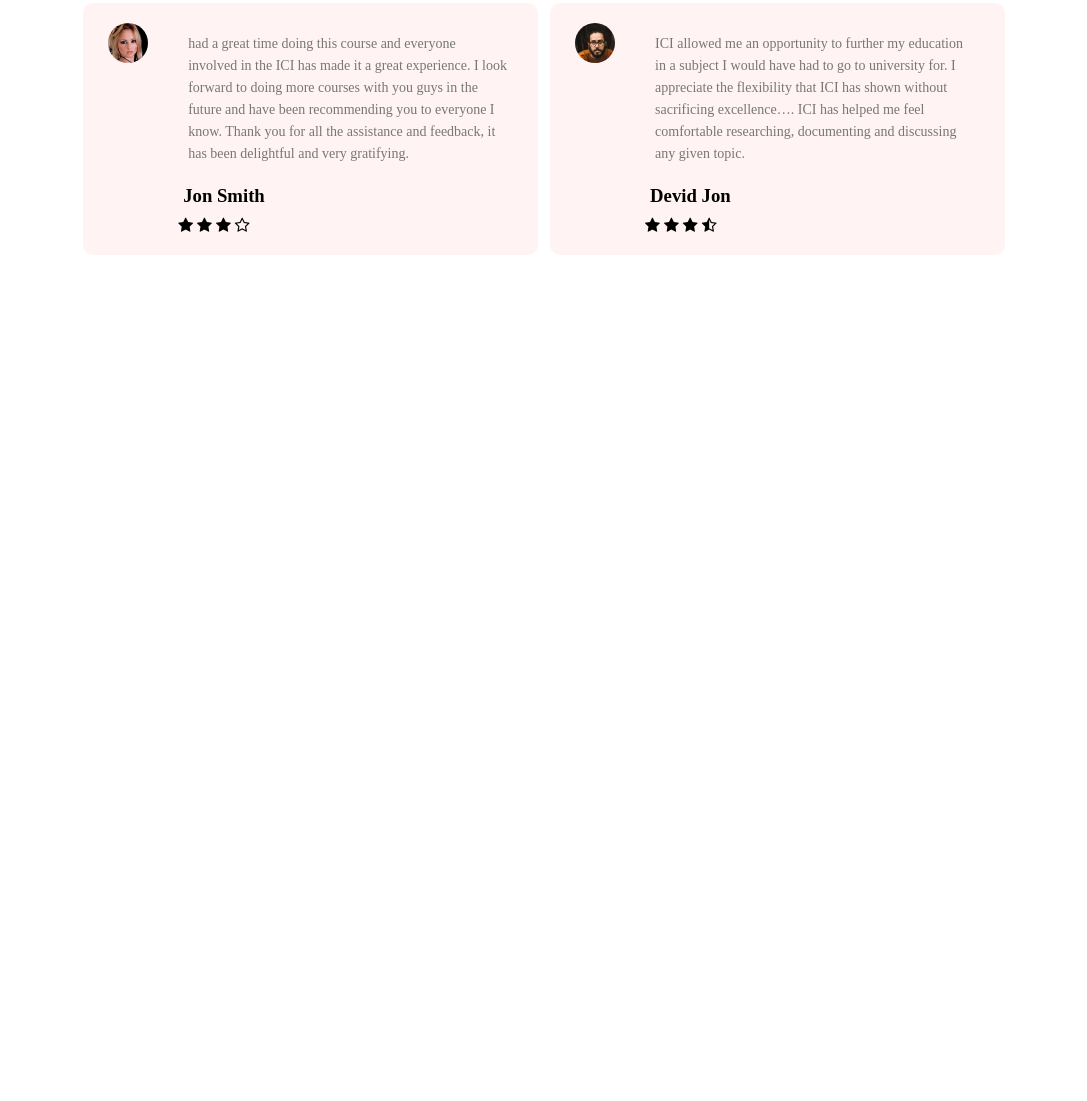
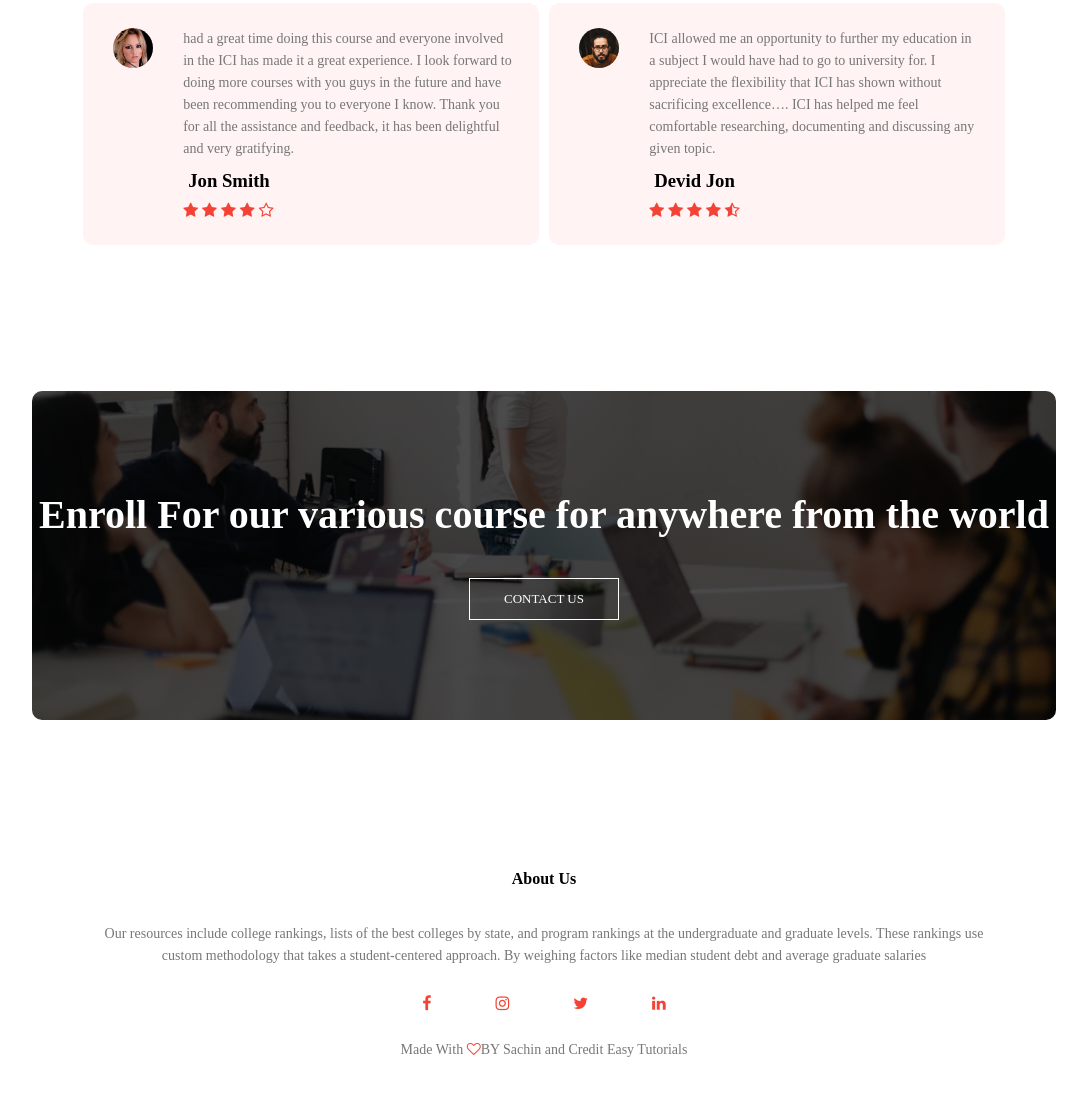
Before and after one commit to sachinchaubey/sachinchaubey.github.io, a plain HTML site: page index.html in a window 1280 px wide. Shown: the part 3081-4182 px from the top of the page, without its empty margins (96-1183 px from the left). Before the commit the page ends 3433 px from the top, so only its background shows below. Drawn offline with Linux system fonts and the light colour scheme; a web font is replaced by a local one.

Commit message:
first page done but under progress

```diff
--- a/index.html
+++ b/index.html
@@ -135,7 +135,8 @@
             I look forward to doing more courses with you guys in the future and have been recommending you to everyone I know.
             Thank you for all the assistance and feedback, it has been delightful and very gratifying.</p>
 
-            <h3 class="h">Jon Smith</h3>
+            <h3>Jon Smith</h3>
+            <i class="fa fa-star" ></i>
             <i class="fa fa-star" ></i>
             <i class="fa fa-star" ></i>
             <i class="fa fa-star" ></i>
@@ -152,6 +153,7 @@
             <i class="fa fa-star" ></i>
             <i class="fa fa-star" ></i>
             <i class="fa fa-star" ></i>
+            <i class="fa fa-star" ></i>
             <i class="fa fa-star-half-o" ></i>
             </div>
         </div>
@@ -159,7 +161,30 @@
     </div>
 </section>
 
+<!-- ------Call to action------ -->
 
+<section class="cta">
+    <h1>Enroll For our various course for anywhere from the world </h1>
+    <a href="" class="hero-btn" >CONTACT US</a>
+</section>
+
+<!-- -----Footer---- -->
+
+<section class="footer">
+    <h4>About Us</h4>
+    <p>Our resources include college rankings, lists of the best colleges by state,
+    and program rankings at the undergraduate and graduate levels. These rankings use <br>
+    custom methodology that takes a student-centered approach. By weighing factors
+    like median student debt and average graduate salaries</p>
+
+    <div class="icons">
+        <i class="fa fa-facebook"></i>
+        <i class="fa fa-instagram"></i>
+        <i class="fa fa-twitter"></i>
+        <i class="fa fa-linkedin"></i>
+    </div>
+    <p>Made With <i class="fa fa-heart-o"></i>BY Sachin and Credit Easy Tutorials</p>
+</section>
 
 <!-----JavaScript for Toggle menu----->
     <script>
--- a/style.css
+++ b/style.css
@@ -19,7 +19,6 @@ nav{
     align-items: center;
     font-family: 'Poppins', sans-serif;
 }
-
 nav img{
     width: 150px;
 }
@@ -282,12 +281,12 @@ h3{
 
 
 .testimonials-col{
-    flex-basis: 45%;
+    flex-basis: 44%;
     border-radius: 10px;
     margin-bottom: 5%;
     text-align: left;
     background: #fff3f3;
-    padding: 20px;
+    padding: 25px;
     cursor: pointer;
     display: flex; /* when usinge flex property ... why h3 goes  horizental from p. (balki  h3 , p ke niche(vartikal) ho and h3 and p both image horizantal ho)  */
 }
@@ -304,3 +303,68 @@ h3{
     margin-left: 5px;
     text-align: left;
 }
+
+
+.testimonials-col p{
+    padding: 0;
+}
+
+.testimonials-col .fa{
+    color: #f44336;
+}
+
+@media(max-width: 700px){
+    .testimonials-col img{
+        margin-left: 0 px;
+        margin-right: 15px;
+    }
+}
+
+/* Call to ACtion */
+.cta{
+    margin: 100px auto;
+    width: 80%;
+    background-image: linear-gradient(rgba(0,0,0,0.7),rgba(0,0,0,0.7)),url(img/banner2.jpg);
+    background-position: center;
+    background-size: cover;
+    border-radius: 10px;
+    text-align: center;
+    padding: 100px 0;
+}
+
+.cta h1{
+    color: #fff;
+    margin-bottom: 40px;
+    padding: 0;
+}
+
+@media(max-width:700px){
+    .cta h1{
+        font-size: 24px;
+    }
+}
+
+/* ------Footer------ */
+
+.footer{
+    width: 100%;
+    text-align: center;
+    padding: 30px 0;
+}
+
+.footer h4{
+    margin-bottom: 25px;
+    margin-top: 20px;
+    font-weight: 600;
+}
+
+.icons .fa{
+    color: #f44336;
+    margin: 0 30px;
+    cursor: pointer;
+    padding: 18px 0;
+}
+
+.fa-heart-o{
+    color: #f44336;
+}
```
